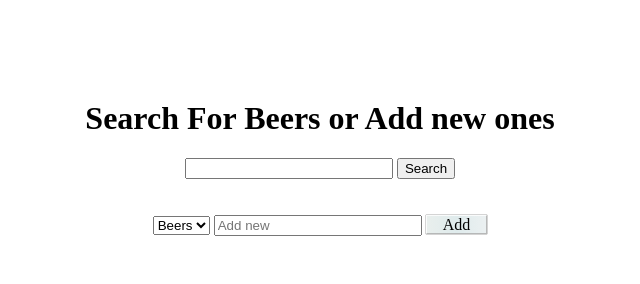
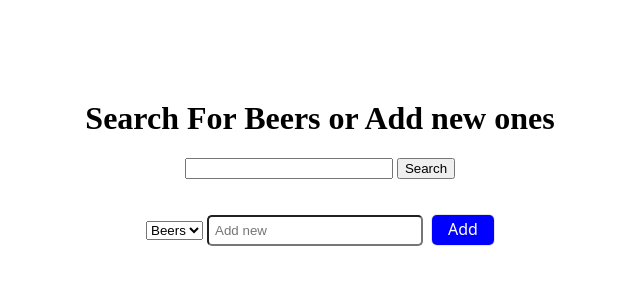
Before and after one commit to Asymmentric/Search-Bar, a website: page client/index.html in a window 1280 px wide. Shown: the whole page, without its empty margins (320-960 px from the left). Drawn offline with Linux system fonts and the light colour scheme; no server answers.

Commit message:
Design improvement of Add button

```diff
--- a/client/style.css
+++ b/client/style.css
@@ -33,18 +33,27 @@ input{
 }
 
 #newBeerBtn{
-    border: 1px outset rgba(255, 255, 255, .8);
-    cursor: pointer;
+    border:none;
     /* display: none;    */
     padding-left:1em;
     padding-right: 1em;
-    -webkit-box-shadow: 0px 0px 4px 0px #000000;
     box-shadow: 0px 0px 1px 0px #000000;
-    background: #E9EFED;
-    background: -moz-linear-gradient(left, #E9EFED 0%, #DFEBEC 50%, #EBF0F1 100%);
-    background: -webkit-linear-gradient(left, #E9EFED 0%, #DFEBEC 50%, #EBF0F1 100%);
-    background: linear-gradient(to right, #E9EFED 0%, #DFEBEC 50%, #EBF0F1 100%);
+    background-color:blue;
+    height: 100px;
+    padding-top: 3px;
+    padding-bottom: 5px;
+    color: white;
+    border-radius: 5px;
+    margin-left: 5px;
 
+    font-family:system-ui, -apple-system, BlinkMacSystemFont, 'Segoe UI', Roboto, Oxygen, Ubuntu, Cantarell, 'Open Sans', 'Helvetica Neue', sans-serif;
+
+
+
+}
+#newBeer{
+    padding: 6px;
+    border-radius: 5px;
 
 }
 
```
